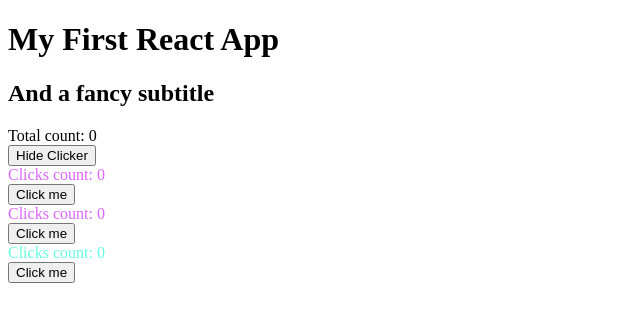
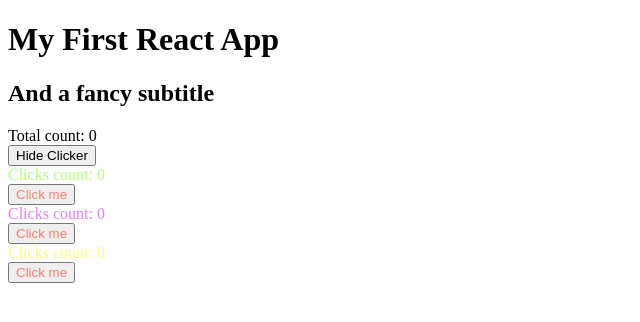
Before and after one commit to MicheleBertoia2/three.js-journey-42-first-react-app, a React (Vite) app: page / in a window 1280 px wide. Shown: the top 322 px of the page, without its empty margins (0-640 px from the left). Built offline with nearby package versions, Linux system fonts and the light colour scheme.

Commit message:
[useRef hook]

```diff
--- a/src/App.jsx
+++ b/src/App.jsx
@@ -1,5 +1,6 @@
-import { useState } from "react";
+import { useState, useMemo } from "react";
 import Clicker from "./components/Clicker";
+
 
 export default function App({children, clickersCount})
 {
@@ -18,16 +19,31 @@ export default function App({children, clickersCount})
   }
 
 
+  const colors = useMemo(() =>
+  {
+    const colors = []
+    for (let i = 0; i < clickersCount; i++) {
+      colors.push(`hsl(${ Math.random() * 360 }deg, 100%, 75%)`)
+    }
+
+    return colors
+  }, [clickersCount])
+  //useMemo is called only if the dependency changes
+
   return <>
     {children }
     <div>Total count: {count}</div>
     <button onClick={toggleClickerClick}>{ hasClicker ? 'Hide' : 'Show' } Clicker</button>
     {/* { hasClicker ? <Clicker/> : null } */}
     { hasClicker && <>
-      <Clicker increment={ increment } keyName = 'countA' color={`hsl(${Math.random() * 360}deg, 100%, 70%)`}/>
-      <Clicker increment={ increment }  keyName = 'countB' color={`hsl(${Math.random() * 360}deg, 100%, 70%)`}/>
-      <Clicker increment={ increment }  keyName = 'countC' color={`hsl(${Math.random() * 360}deg, 100%, 70%)`}/>
-
-      </>}
+            { [...Array(clickersCount)].map((value, index) =>
+                <Clicker
+                    key={ index }
+                    increment={ increment }
+                    keyName={ `count${index}` }
+                    color={ colors[index] }
+                />
+            ) }
+        </> }
   </>
 }
--- a/src/components/Clicker.jsx
+++ b/src/components/Clicker.jsx
@@ -1,4 +1,4 @@
-import {useEffect, useState} from 'react'
+import {useEffect, useState, useRef} from 'react'
 
 export default function Clicker({keyName, color = 'darkOrchid', increment})
 {
@@ -9,8 +9,12 @@ export default function Clicker({keyName, color = 'darkOrchid', increment})
 
   const [count, setCount] = useState(parseInt(localStorage.getItem(keyName) ?? 0))
 
+  const buttonRef = useRef()
+
   useEffect(() =>
   {
+    buttonRef.current.style.backgroundColor = 'papayas'
+    buttonRef.current.style.color = 'salmon'
     //console.log('first render');
     return ()=>
    {
@@ -34,6 +38,6 @@ export default function Clicker({keyName, color = 'darkOrchid', increment})
     <div
       style={ {color} }
     >Clicks count: {count}</div>
-    <button onClick={ buttonClick }>Click me</button>
+    <button ref={buttonRef} onClick={ buttonClick }>Click me</button>
   </div>
 }
--- a/src/index.jsx
+++ b/src/index.jsx
@@ -24,7 +24,7 @@ root.render(
     // </>
 
     <div>
-        <App clickersCount={4}>
+        <App clickersCount={3}>
            <h1>My First React App </h1>
            <h2>And a fancy subtitle</h2>
         </App>
```
